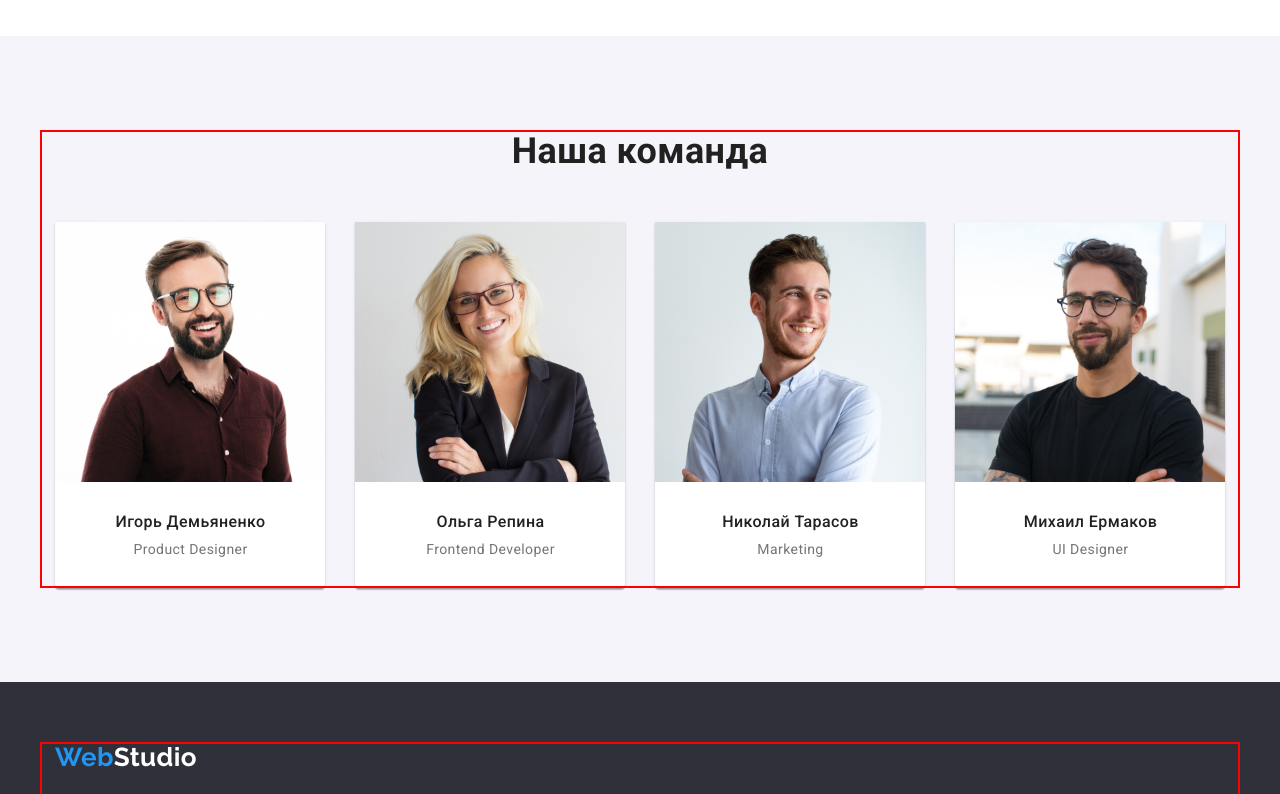
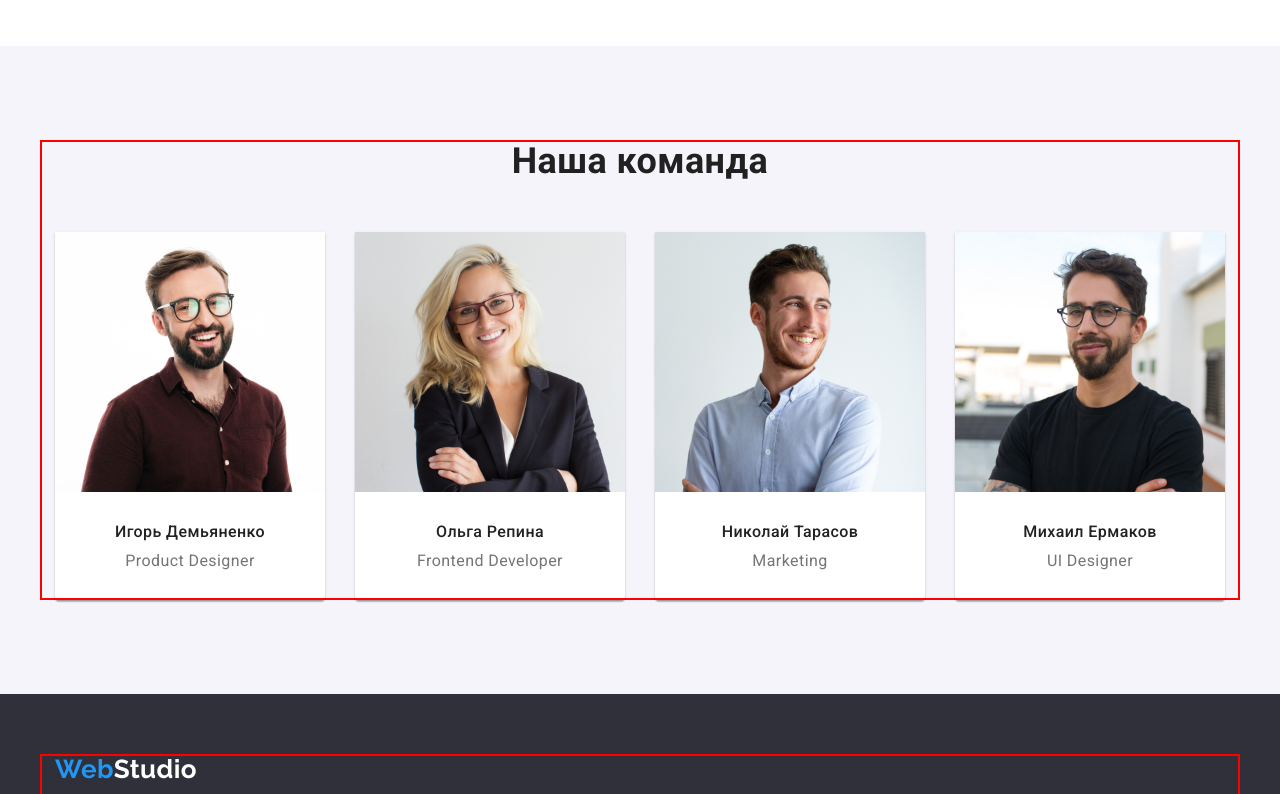
Before and after one commit to PokhilenkoD/goit-markup-hw-03, a plain HTML site: page index.html in a window 1280 px wide. Shown: the part 1401-2195 px from the top of the page. Drawn offline with nearby package versions, Linux system fonts and the light colour scheme.

Commit message:
Вносит изменения согласно перечню замечаний
-Добавляет нижний margin для advantages-title
- Убирает правый и левый padding для  team-item-container
- Меняет font-size на 16px для  team-item-txt

```diff
--- a/css/styles.css
+++ b/css/styles.css
@@ -235,6 +235,8 @@ img {
 }
 
 .advantages-title {
+  margin-bottom: 10px;
+
   line-height: calc(16 / 14);
   font-size: 14px;
   text-transform: uppercase;
@@ -289,9 +291,7 @@ img {
 
 .team-item-container {
   padding-top: 30px;
-  padding-right: 59px;
   padding-bottom: 30px;
-  padding-left: 60px;
   text-align: center;
 }
 
@@ -304,7 +304,7 @@ img {
 }
 
 .team-item-txt {
-  font-size: 14px;
+  font-size: 16px;
   line-height: calc(19 / 16);
   color: var(--paragraph-txt-color);
 }
```
